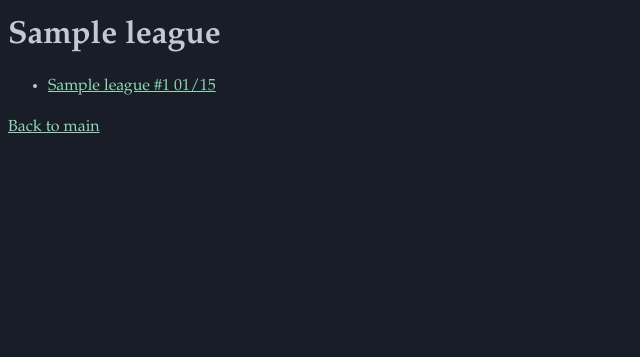
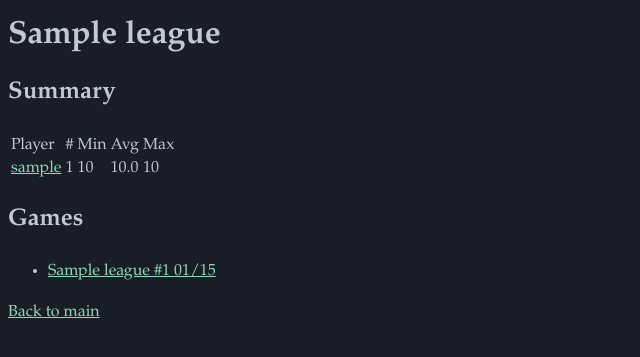
Before and after one commit to travis-mark/pugberus, a Django app: page /league/l/1 in a window 1280 px wide. Shown: the top 357 px of the page, without its empty margins (0-640 px from the left). Run offline with Django 4.2, Linux system fonts and the light colour scheme; tables that the repository leaves empty hold one stand-in row (values such as "Sample post").

Commit message:
League summary

```diff
--- a/league/admin.py
+++ b/league/admin.py
@@ -7,7 +7,10 @@ class ScoreInline(admin.TabularInline):
 
 class GameAdmin(admin.ModelAdmin):
     inlines = [ScoreInline]
-    #list_display = ('question_text', 'pub_date', 'was_published_recently')
+    list_display = ('league_name', 'game_no', 'game_date')
+    list_filter = ['game_date']
+    def league_name(self, obj):
+        return obj.league.name
 
 admin.site.register(League)
 admin.site.register(Player)
--- a/league/templates/league/league.html
+++ b/league/templates/league/league.html
@@ -3,6 +3,26 @@
 <link rel="icon" type="image/x-icon" href="{% static 'league/pugberus.png' %}">
 
 <h1>{{ league.name }}</h1>
+<h2>Summary</h2>
+<table>
+    <tr>
+        <td>Player</td>
+        <td>#</td>
+        <td>Min</td>
+        <td>Avg</td>
+        <td>Max</td>
+    </tr>
+    {% for player in players %}
+    <tr>
+        <td><a href="{% url 'league:player' player.score__player__id %}">{{ player.score__player__handle }}</a></td>
+        <td>{{ player.count }}</td>
+        <td>{{ player.min_score }}</td>
+        <td>{{ player.avg_score }}</td>
+        <td>{{ player.max_score }}</td>
+    </tr>
+    {% endfor %}
+</table>
+<h2>Games</h2>
 <ul>
     {% for game in games %}
     <li><a href="{% url 'league:game' game.id %}">{{game}}</a></li>
--- a/league/views.py
+++ b/league/views.py
@@ -1,4 +1,4 @@
-from django.db.models import Sum, Avg, Min, Max, Count
+from django.db.models import Avg, Min, Max, Count, Func, FloatField
 from django.shortcuts import get_object_or_404, render
 from league.models import Game, League, Player
 
@@ -11,13 +11,19 @@ def index(request):
 
 def league(request, league_id):
     _league = get_object_or_404(League, pk=league_id)
+    _players = _league.game_set.values('score__player__handle', 'score__player__id').annotate(
+        avg_score=Func(Avg('score__score'), 1, function='ROUND', output_field=FloatField()),
+        min_score=Min('score__score'),
+        max_score=Max('score__score'),
+        count=Count('id')
+    )
     _games = _league.game_set.order_by('-game_no').all()
-    return render(request, 'league/league.html', {'league': _league, 'games': _games})
+    return render(request, 'league/league.html', {'league': _league, 'games': _games, 'players': _players})
 
 def player(request, player_id):
     _player = get_object_or_404(Player, pk=player_id)
     _leagues = _player.score_set.values('game__league__name', 'game__league__id').annotate(
-        avg_score=Avg('score'),
+        avg_score=Func(Avg('score'), 1, function='ROUND', output_field=FloatField()),
         min_score=Min('score'),
         max_score=Max('score'),
         count=Count('id')
```
